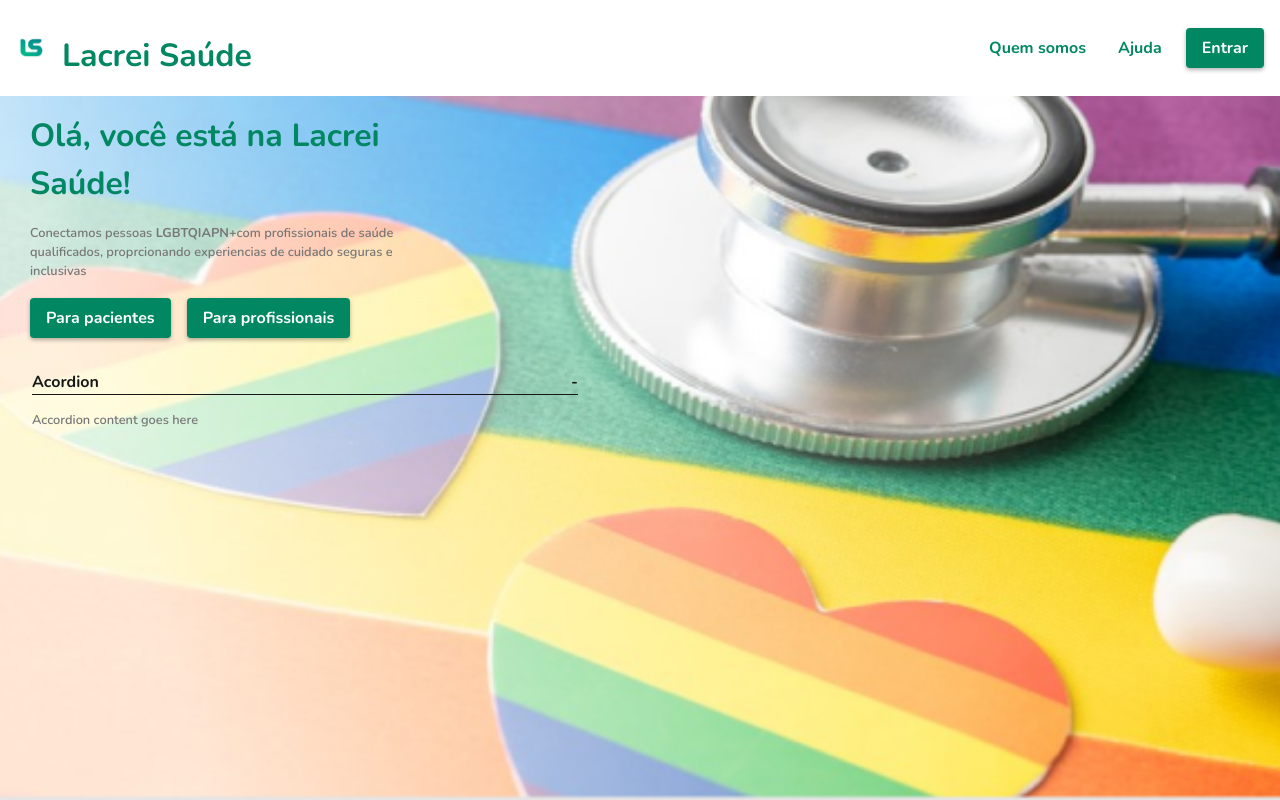
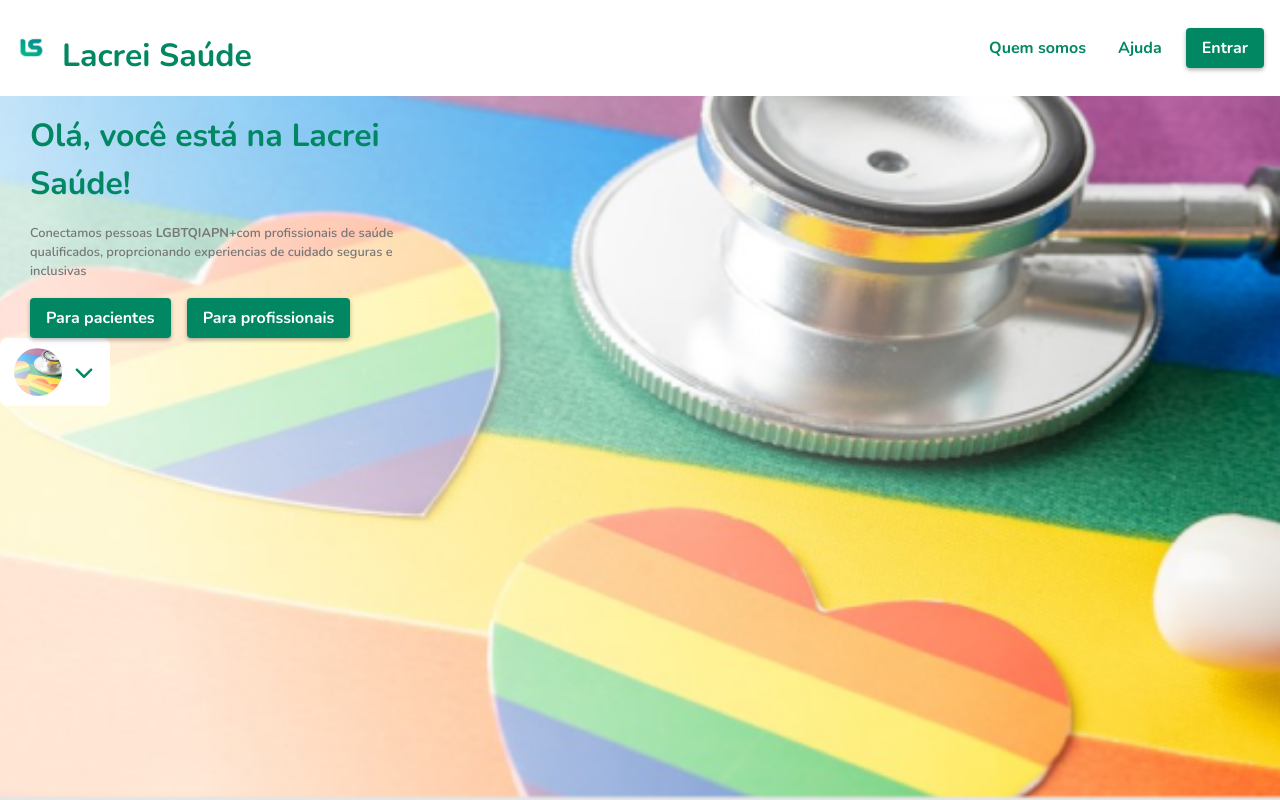
Before and after one commit to jennifer-cristine12/Desafio-Tecnico-Lacrei-Saude, a Next.js app: page / in a window 1280 px wide. Built offline with nearby package versions, Linux system fonts and the light colour scheme.

Commit message:
componente avatar

```diff
--- a/app/_components/Style.tsx
+++ b/app/_components/Style.tsx
@@ -1,6 +1,5 @@
 import styled from "styled-components";
 import { Nunito } from "next/font/google";
-
 
 interface Props {
     $imgUrl: string;
@@ -8,6 +7,7 @@ interface Props {
 interface AccordionProps {
     hidden: boolean;
 }
+
 export const nunito = Nunito({
     variable: "--font-nunito",
     subsets: ["latin"],
@@ -41,23 +41,57 @@ export const AccordionContent = styled.div<AccordionProps>`
 
 
 `
+/*Avatar */
+export const AvatarImage = styled.div<Props>`
+    width:48px;
+    height:48px;
+    border-radius:50%;
+    margin:0;
+    background-image: url(${props => props.$imgUrl});
+    background-size: cover;
+    background-position: center;
+    `
+export const AvatarExpanded = styled.figure`
+    display:flex;
+    align-items: center;
+    justify-itens:space-between;
+    width:110px;
+    padding: 10px 14px;
+    overflow: hidden;
+    background-color: var(--color-background);
+    border-radius:8px;
+
+    `
+export const ExpandArrow = styled.div<Props>`
+    display:flex;
+    justify-content:center;
+    width: 24px !important;
+    height: 24px !important;
+    color:var(--color-background-accent);
+    background-image: url(${props => props.$imgUrl});
+    background-position: center;
+    background-size: cover;
+    margin-left: 10px;
+    vertical-align: middle;
+
+    `
+
 /* Buttons */
 export const BotaoPrimary = styled.button`
 background-color: var(--color-background-accent);
 color: white;
 font-family: ${nunito.style.fontFamily}, Arial, Helvetica, sans-serif;
-    font-weight:bold;
+font-weight: bold;
 box-shadow: 0 2px 4px rgba(0, 0, 0, 0.3);
 padding: 0.5rem 1rem;
 border-radius: 0.25rem;
-
 `;
 export const BotaoSecondary = styled.button`
 background-color: white;
 color: var(--color-background-accent);
 font-family: ${nunito.style.fontFamily}, Arial, Helvetica, sans-serif;
 padding: 0.5rem 1rem;
-    font-weight:bold;
+font-weight: bold;
 border-radius: 0.25rem;
 box-shadow: 0 2px 4px rgba(27, 18, 18, 0.3);
 border: 2px solid var(--color-background-accent);
@@ -69,7 +103,7 @@ export const Background = styled.div<Props>`
 background-size: cover;
 background-position: center;
 width: 100vw;
-    min-height:100vh;
+min-height: 100vh;
 `;
 export const Nav = styled.nav`
 display: flex;
@@ -78,7 +112,7 @@ export const Nav = styled.nav`
 padding: 1rem;
 background-color: white;
 width: 100vw;
-    height:10%;
+height: 10%;
 
 `;
 export const NavbarContainer = styled.div`
@@ -88,10 +122,9 @@ export const NavbarContainer = styled.div`
 gap: 1rem;
 `;
 export const H1 = styled.h1`
-    font-family: ${nunito.style.fontFamily}, Arial, Helvetica, sans
-    serif;
+font-family: ${nunito.style.fontFamily}, Arial, Helvetica, sans-serif;
 font-size: 2rem;
-    font-weight:bolder;
+font-weight: bolder;
 color: var(--color-background-accent);
 margin-top: 1rem;
 `;
@@ -101,19 +134,20 @@ export const Img = styled.img`
 margin: 1rem;
 `;
 export const Link = styled.a`
-    font-family: ${nunito.style.fontFamily}, Arial, Helvetica, sans
-    serif;
+font-family: ${nunito.style.fontFamily}, Arial, Helvetica, sans-serif;
 color: var(--color-background-accent);
 text-decoration: none;
 margin: 0.5rem;
-    font-weight:bold;
+font-weight: bold;
 `;
 export const Card = styled.div`
-    display:flex;
-    margin-left:30px;
-    width:30%;
-    flex-wrap:wrap;
-    justify-content:flex-start;
+display: flex;
+margin-left: 30px;
+width: 30%;
+min-width:356px;
+max-width:540px;
+flex-wrap: wrap;
+justify-content: flex-start;
 align-content: flex-start
     `;
 
@@ -127,17 +161,16 @@ export const ContainerColumn = styled.div`
 export const ContainerRow = styled.div`
 display: flex;
 flex-direction: row !important;
-    align-itens-flex-start;
+align-itens:flex-start;
 justify-content: flex-start;
 flex-wrap: wrap;
 gap: 1rem;
 `;
 export const P = styled.p`
-    font-family: ${nunito.style.fontFamily}, Arial, Helvetica, sans
-    serif;
+font-family: ${nunito.style.fontFamily}, Arial, Helvetica, sans-serif;
 color:#777;
 font-size: 0.8rem;
-    font-weight:600;
+font-weight: 600;
 `;
 export const Strong = styled.strong`
 font-weight: bold;
@@ -151,6 +184,3 @@ export const Headlinexl = {
     lineHeight: "3rem",
     fontWeight: "bold",
 }
-interface InicioProps {
-    imgUrl: string;
-}
--- /dev/null
+++ b/app/_components/_Avatar/Avatar.tsx
@@ -0,0 +1,18 @@
+'use client'
+import { AvatarImage, AvatarExpanded, ExpandArrow } from "../Style";
+import React from 'react'
+import ExpandMore from "../../_images/_expand/expand-more.svg"
+import ExpandLess from "../../_images/_expand/expand-less.svg"
+export default function Avatar({ imgUrl }: { imgUrl: string }) {
+    const [isExpanded, setIsExpanded] = React.useState(false);
+
+    const handleClick = () => {
+        setIsExpanded(!isExpanded);
+    };
+    return (
+        <AvatarExpanded>
+            <AvatarImage $imgUrl={imgUrl} />
+            <ExpandArrow $imgUrl={isExpanded ? ExpandLess.src : ExpandMore.src} onClick={handleClick} />
+        </AvatarExpanded>
+    )
+}
--- a/app/page.tsx
+++ b/app/page.tsx
@@ -9,6 +9,7 @@ import NavContainer from "./_components/NavContainer";
 import BackgroundImage from "./_components/BackgroundPage";
 import bgHome from "./_images/bg-home.png"
 import Accordion from "./_components/_Accordion/Accordion";
+import Avatar from "./_components/_Avatar/Avatar";
 export default function Inicio() {
   return (
     <BackgroundImage $imgUrl={bgHome.src}>
@@ -30,9 +31,12 @@ export default function Inicio() {
           </ContainerRow>
         </ContainerColumn>
       </Card>
+      <Avatar imgUrl={bgHome.src} />
+      {/*
       <Accordion HeaderText="Acordion ">
         <Paragraph>Accordion content goes here</Paragraph>
       </Accordion>
+        */}
 
 
     </BackgroundImage>
```
Also changed, not shown: app/_images/_expand/expand-less.svg (added), app/_images/_expand/expand-more.svg (added). Lines whose indentation alone changed are shown as unchanged.
